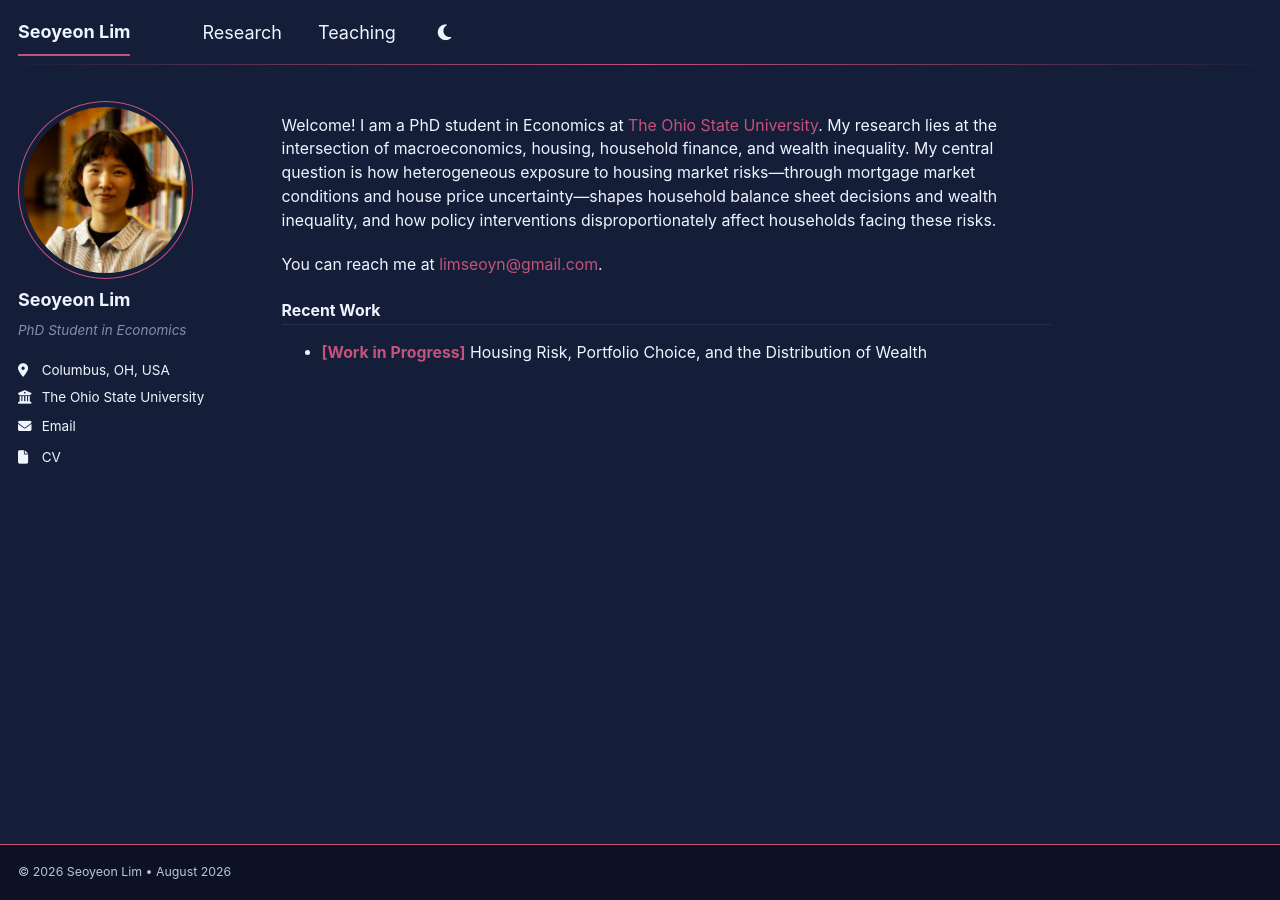
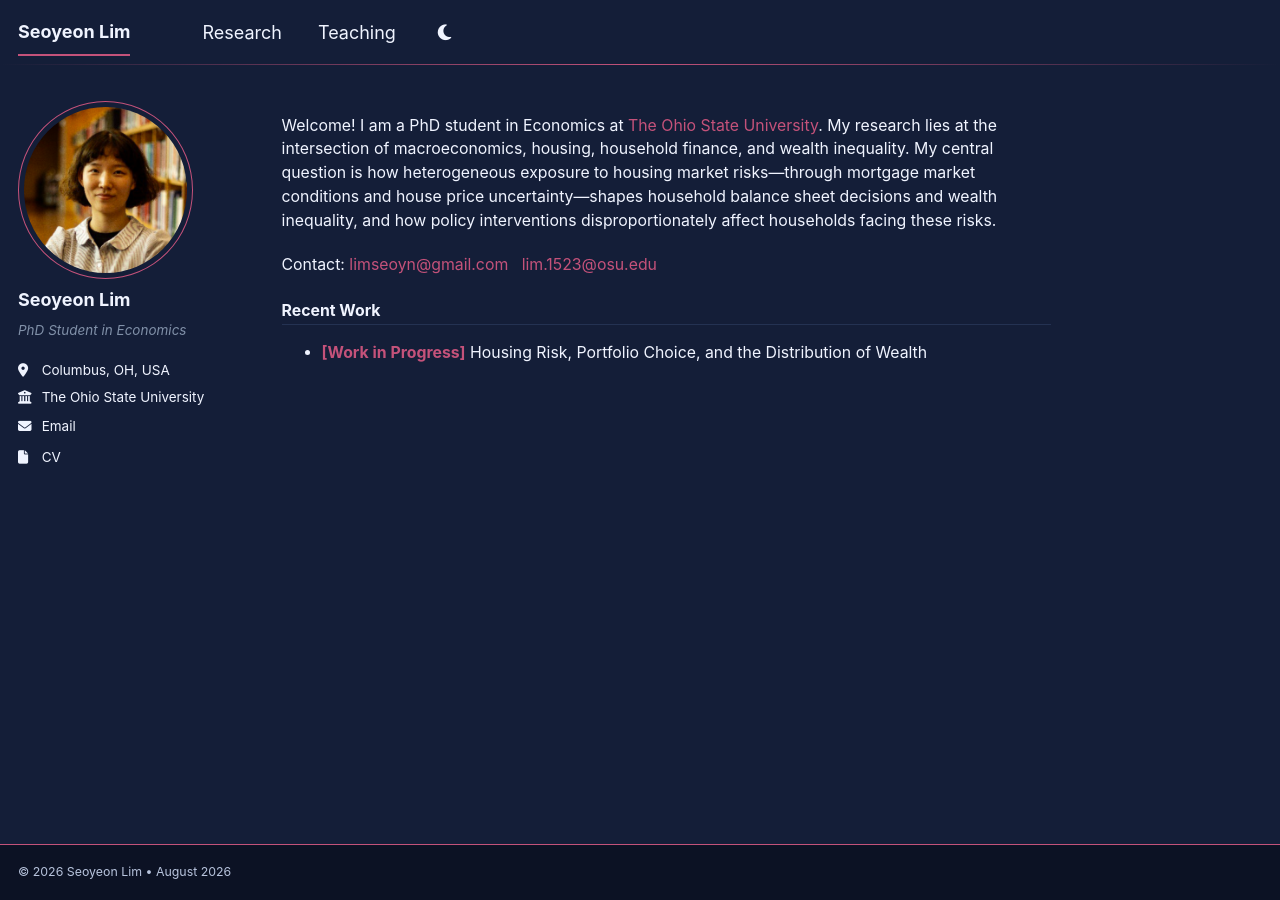
Before and after one commit to seoyeon-lim/academic.github.io, a Jekyll site: the page built from _pages/about.md, in a window 1280 px wide. Built offline with Jekyll 4.4.1, drawn with Linux system fonts in a browser that asks for light colours; a script bundle is joined from its source files by our own code; library files that are not in the unit come from our copies.

Commit message:
Update contact line with both email addresses
Co-Authored-By: Claude Sonnet 4.6 <noreply@anthropic.com>

```diff
--- a/_pages/about.md
+++ b/_pages/about.md
@@ -9,7 +9,7 @@ redirect_from:
 
 Welcome! I am a PhD student in Economics at [The Ohio State University](https://economics.osu.edu/). My research lies at the intersection of macroeconomics, housing, household finance, and wealth inequality. My central question is how heterogeneous exposure to housing market risks—through mortgage market conditions and house price uncertainty—shapes household balance sheet decisions and wealth inequality, and how policy interventions disproportionately affect households facing these risks.
 
-You can reach me at [limseoyn@gmail.com](mailto:limseoyn@gmail.com).
+Contact: [limseoyn@gmail.com](mailto:limseoyn@gmail.com) &nbsp; [lim.1523@osu.edu](mailto:lim.1523@osu.edu)
 
 #### Recent Work
 
```
